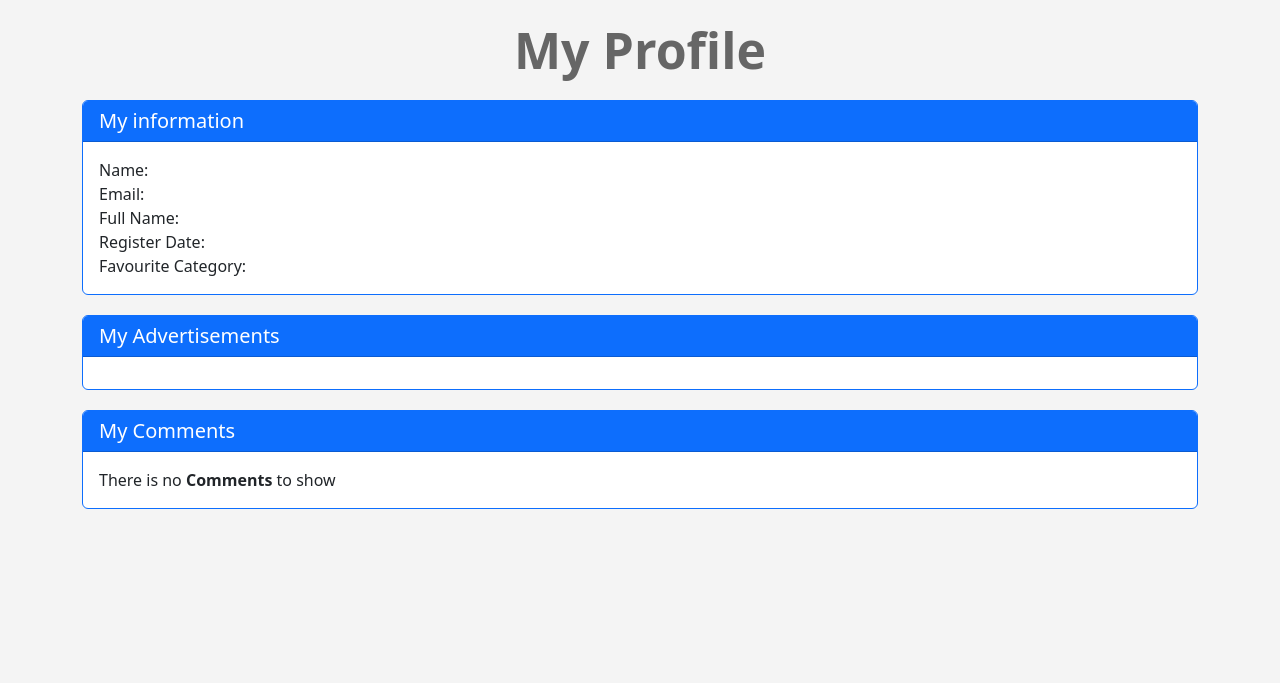
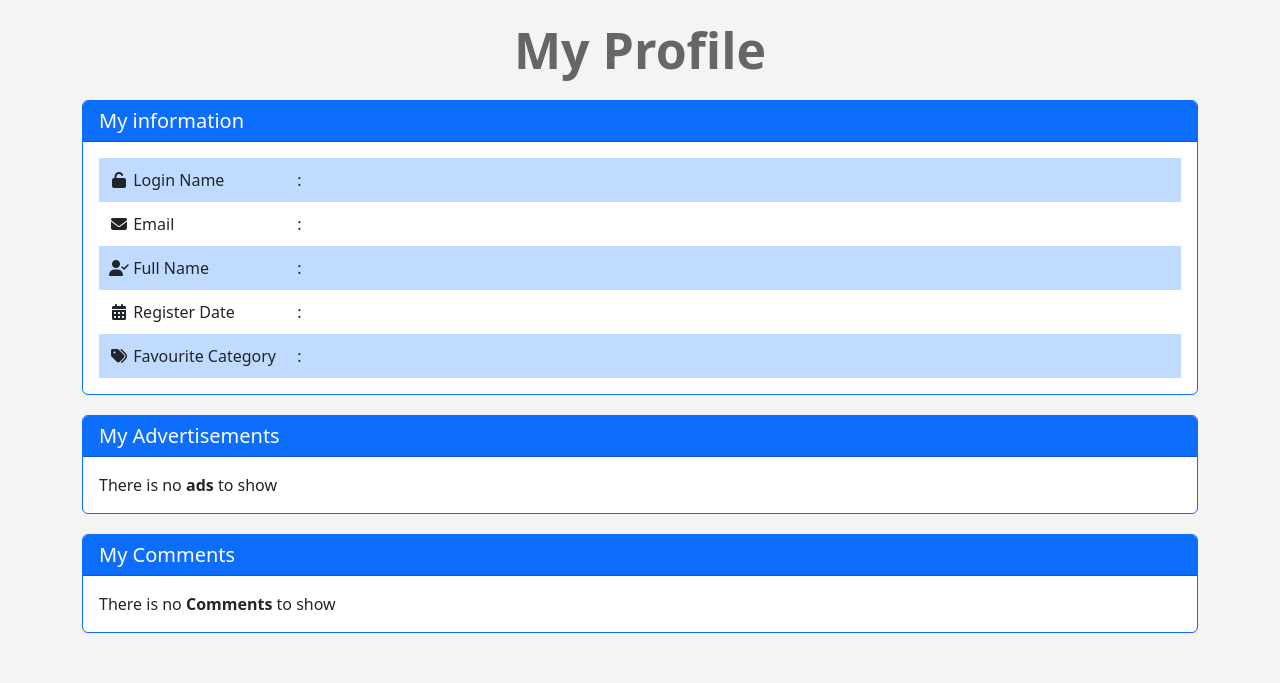
Before and after one commit to Eslam-Nazer/eCommerce_PHP_MYSQL, a PHP site: page /profile.php in a window 1280 px wide. Shown: the part 117-800 px from the top of the page. Run offline with PHP 8.4, Linux system fonts and the light colour scheme; a user stored in the database is signed in; data comes from the database, SQL or seed files in the repository; some libraries are stand-ins or nearby versions.

Commit message:
Edit i layout desgin, show messages and information about his user

```diff
--- a/profile.php
+++ b/profile.php
@@ -1,4 +1,5 @@
 <?php
+ob_start();
 session_start();
 $pageTitle = 'Profile';
 
@@ -18,11 +19,13 @@ if (isset($_SESSION['user'])){
         <div class="card border-primary ">
             <h5 class="card-header text-bg-primary">My information</h5>
             <div class="card-body">
-                Name: <?php echo $info['Username']; ?> <br />
-                Email: <?php echo $info['Email']; ?> <br />
-                Full Name: <?php echo $info['FullName']; ?> <br />
-                Register Date: <?php echo $info['Date']; ?> <br />
-                Favourite Category:
+                <ul class="list-unstyled">
+                    <li><i class="fa-solid fa-unlock fa-fw"></i> <span>Login Name</span> : <?php echo $info['Username']; ?> </li>
+                    <li><i class="fa-solid fa-envelope fa-fw"></i> <span>Email</span> : <?php echo $info['Email']; ?> </li>
+                    <li><i class="fa-solid fa-user-check fa-fw"></i> <span>Full Name</span> : <?php echo $info['FullName']; ?> </li>
+                    <li><i class="fa-regular fa-calendar-days fa-fw"></i> <span>Register Date</span> : <?php echo $info['Date']; ?> </li>
+                    <li><i class="fa-regular fa-tags fa-fw"></i> <span>Favourite Category</span> : </li>
+                </ul>
             </div>
         </div>
     </div>
@@ -32,9 +35,10 @@ if (isset($_SESSION['user'])){
         <div class="card border-primary ">
             <h5 class="card-header text-bg-primary">My Advertisements</h5>
             <div class="card-body">
-                <div class="row gx-5">
-                    <?php
-                    $items = getItems('Member_ID', $info['UserID']);
+                <?php
+                $items = getItems('Member_ID', $info['UserID']);
+                if (!empty($items)) {
+                    echo '<div class="row gx-5">';
                     foreach ($items as $item) {
                         echo '<div class="col-sm-6 col-md-4 col-lg-3">';
                         echo '<div class="card item-box" style="width: 18rem;">';
@@ -48,8 +52,11 @@ if (isset($_SESSION['user'])){
                         echo '</div>';
                         echo '</div>';
                     }
-                    ?>
-                </div>
+                    echo '</div>';
+                } else {
+                    echo 'There is no <strong>ads</strong> to show';
+                }
+                ?>
             </div>
         </div>
     </div>
@@ -85,4 +92,5 @@ if (isset($_SESSION['user'])){
 }
 
 include $tplDir . 'footer.php';
+ob_end_flush();
 ?>
```
